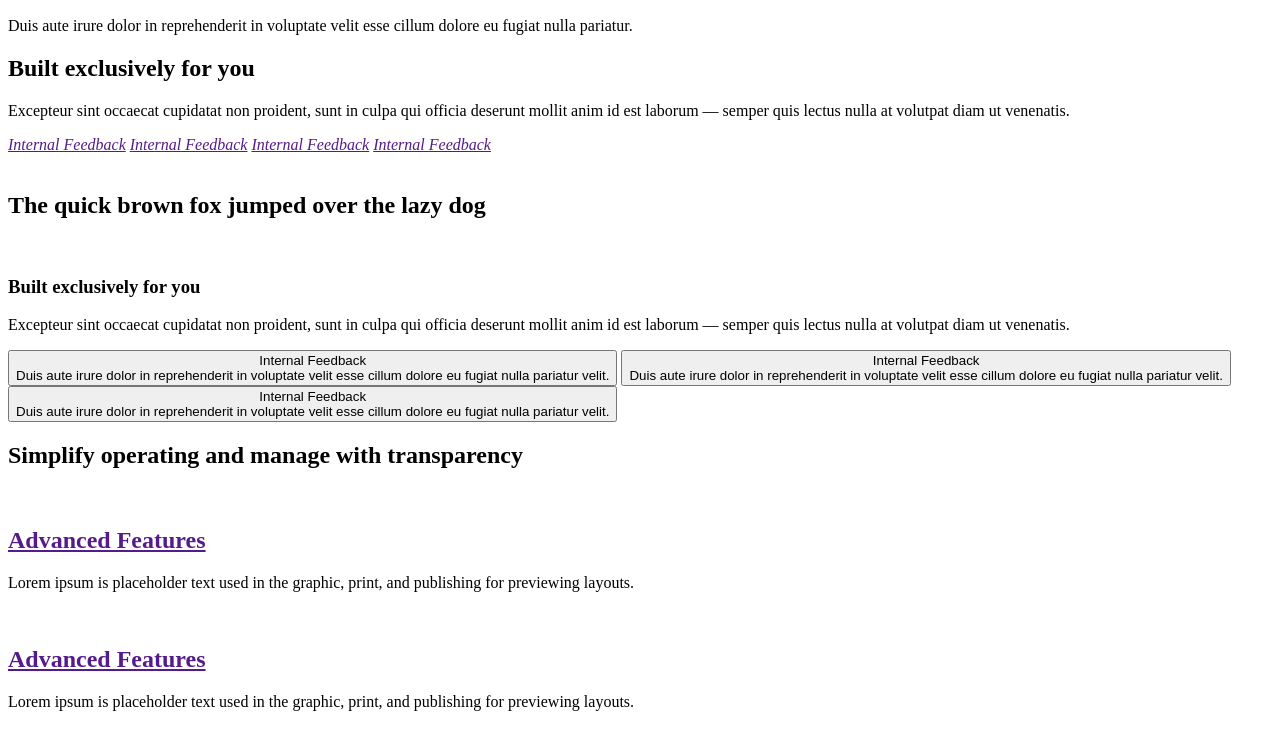
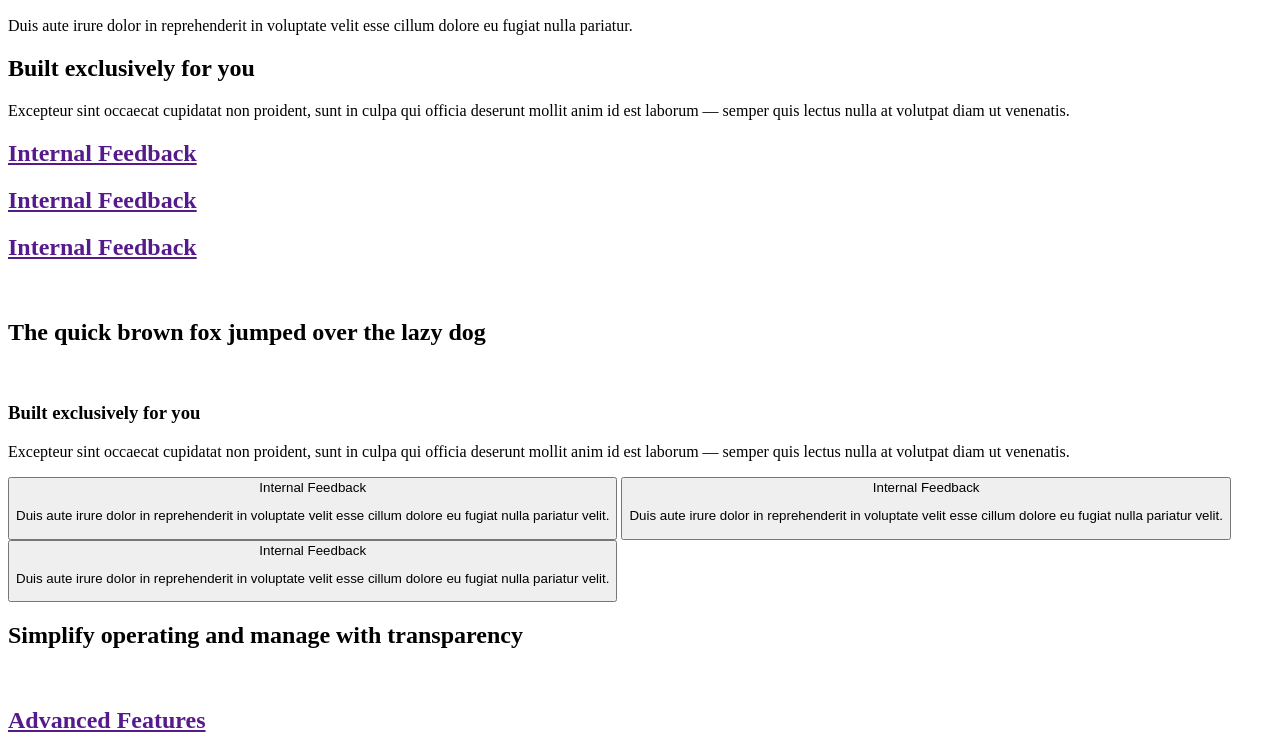
Before and after one commit to NinoAmbrogio/esercitazione-landing-page, a plain HTML site: page index.html in a window 1280 px wide. Shown: the part 637-1388 px from the top of the page. Drawn offline with Linux system fonts and the light colour scheme.

Commit message:
fixed built4u div

```diff
--- a/index.html
+++ b/index.html
@@ -107,11 +107,22 @@
               nulla at volutpat diam ut venenatis.
             </p>
           </div>
-          <div class="built4u_icons">
-            <a href=""><i>Internal Feedback</i></a>
-            <a href=""><i>Internal Feedback</i></a>
-            <a href=""><i>Internal Feedback</i></a>
-            <a href=""><i>Internal Feedback</i></a>
+          <div class="built4u_middle">
+            <div class="built4u_button">
+              <div class="built4u_button_icon"><a href=""><i></i></a></div>
+              <div class="built4u_button_text"><a href=""><h2>Internal Feedback</h2></div>
+              </a>
+            </div>
+            <div class="built4u_button">
+              <div class="built4u_button_icon"><a href=""><i></i></a></div>
+              <div class="built4u_button_text"><a href=""><h2>Internal Feedback</h2></div>
+              </a>
+            </div>
+            <div class="built4u_button">
+              <div class="built4u_button_icon"><a href=""><i></i></a></div>
+              <div class="built4u_button_text"><a href=""><h2>Internal Feedback</h2></div>
+              </a>
+            </div>
           </div>
           <div class="built4u_img">
             <img src="" alt="" />
@@ -137,22 +148,28 @@
               <button>
                 <div>Internal Feedback</div>
                 <div>
-                  Duis aute irure dolor in reprehenderit in voluptate velit esse
-                  cillum dolore eu fugiat nulla pariatur velit.
+                  <p>
+                    Duis aute irure dolor in reprehenderit in voluptate velit
+                    esse cillum dolore eu fugiat nulla pariatur velit.
+                  </p>
                 </div>
               </button>
               <button>
                 <div>Internal Feedback</div>
                 <div>
-                  Duis aute irure dolor in reprehenderit in voluptate velit esse
-                  cillum dolore eu fugiat nulla pariatur velit.
+                  <p>
+                    Duis aute irure dolor in reprehenderit in voluptate velit
+                    esse cillum dolore eu fugiat nulla pariatur velit.
+                  </p>
                 </div>
               </button>
               <button>
                 <div>Internal Feedback</div>
                 <div>
-                  Duis aute irure dolor in reprehenderit in voluptate velit esse
-                  cillum dolore eu fugiat nulla pariatur velit.
+                  <p>
+                    Duis aute irure dolor in reprehenderit in voluptate velit
+                    esse cillum dolore eu fugiat nulla pariatur velit.
+                  </p>
                 </div>
               </button>
             </div>
@@ -198,7 +215,7 @@
           </div>
         </div>
       </section>
-      <section></section>
+      <section class="wrapper"></section>
       <section></section>
       <section></section>
     </main>
```
